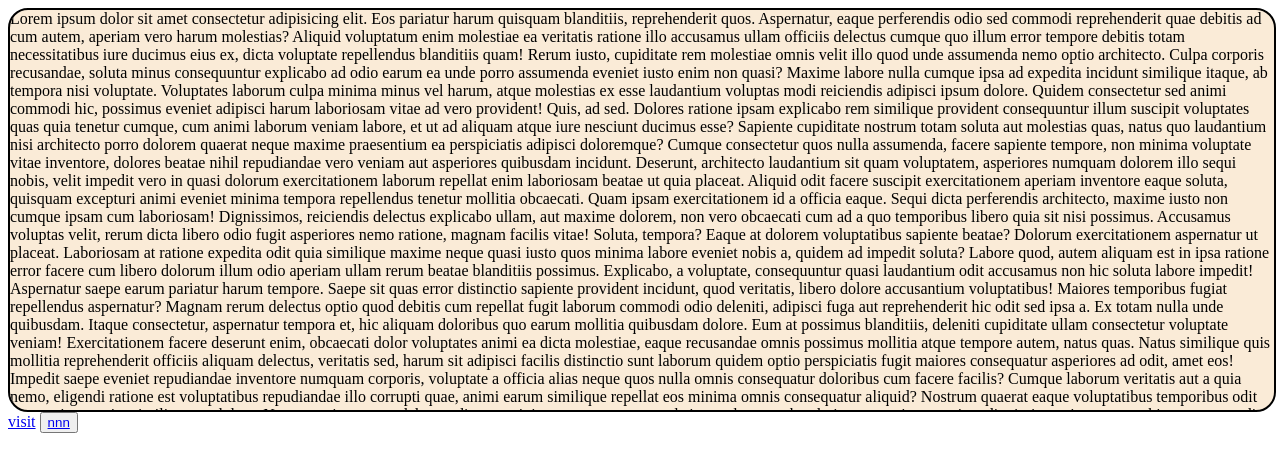
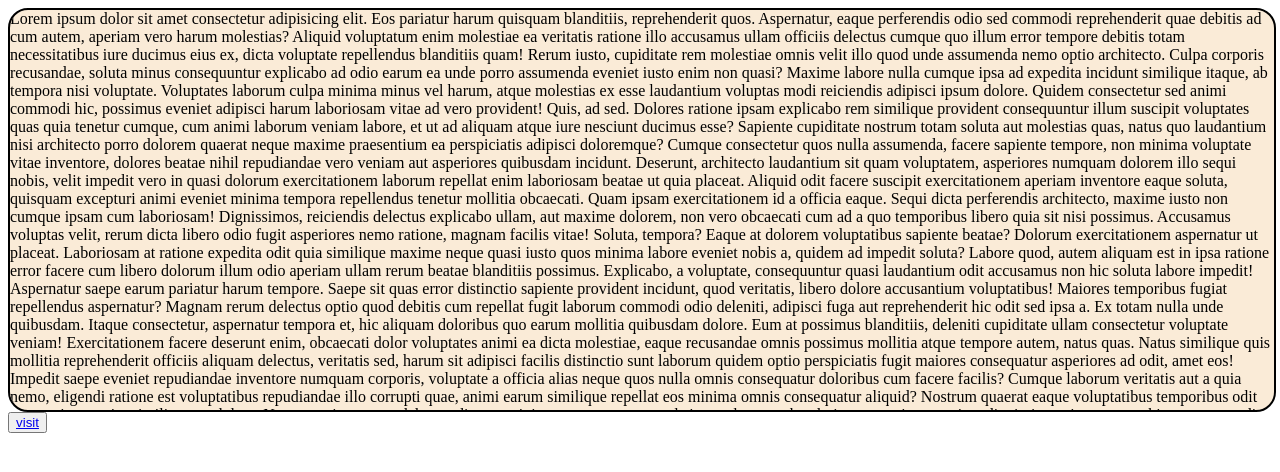
Before and after one commit to imamirullah/test, a plain HTML site: page index.html in a window 1280 px wide. Drawn offline with Linux system fonts and the light colour scheme.

Commit message:
Update index.html

```diff
--- a/index.html
+++ b/index.html
@@ -90,8 +90,8 @@
         facere praesentium aliquam ducimus exercitationem velit voluptatum cupiditate maxime dolore at! Porro quibusdam
         consectetur reiciendis ex earum id, rerum reprehenderit! Laborum, et. Esse dignissimos aliquid est at sint.
     </div>
-<a href="course/course.html" target="_blank">visit</a>
-<button><a href="course/course.html">nnn</a></button>
+<!-- <a href="course/course.html" target="_blank">visit</a> -->
+<button><a href="course/course.html">visit</a></button>
 </body>
 
 </html>
```
